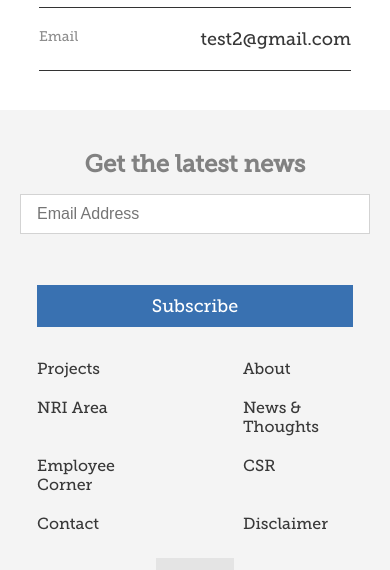
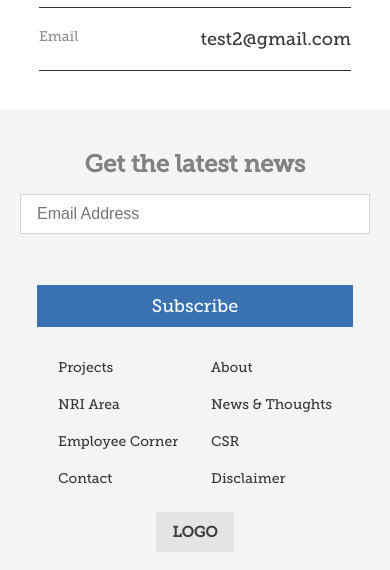
Before and after one commit to harish-nagure/Contact-page, a plain HTML site: page index.html in a window 390 px wide. Shown: the part 1079-1649 px from the top of the page. Drawn offline with Linux system fonts and the light colour scheme.

Commit message:
Improvement

```diff
--- a/style.css
+++ b/style.css
@@ -651,7 +651,7 @@
       .footer-grid .footer-links {
         display: grid;
         grid-template-columns: repeat(2, minmax(180px, 1fr));
-        gap: 30px 10rem;
+        gap: 30px 8rem;
         justify-items: baseline;
         text-align: left;
         align-self: center;
@@ -829,7 +829,11 @@
       .social-icons a{
         padding:0px 5px;
       }
+          .footer-grid .footer-links {
+        gap: 20px 2rem;
 
+        font-size: 14px;
+    }
   }
 
 
@@ -845,6 +849,10 @@
     .social-icons a{
         padding: 5px;
       }
+      .footer-grid .footer-links {
+        gap: 20px 1rem;
+        font-size: 14px;
+    }
 
   }
 
```
